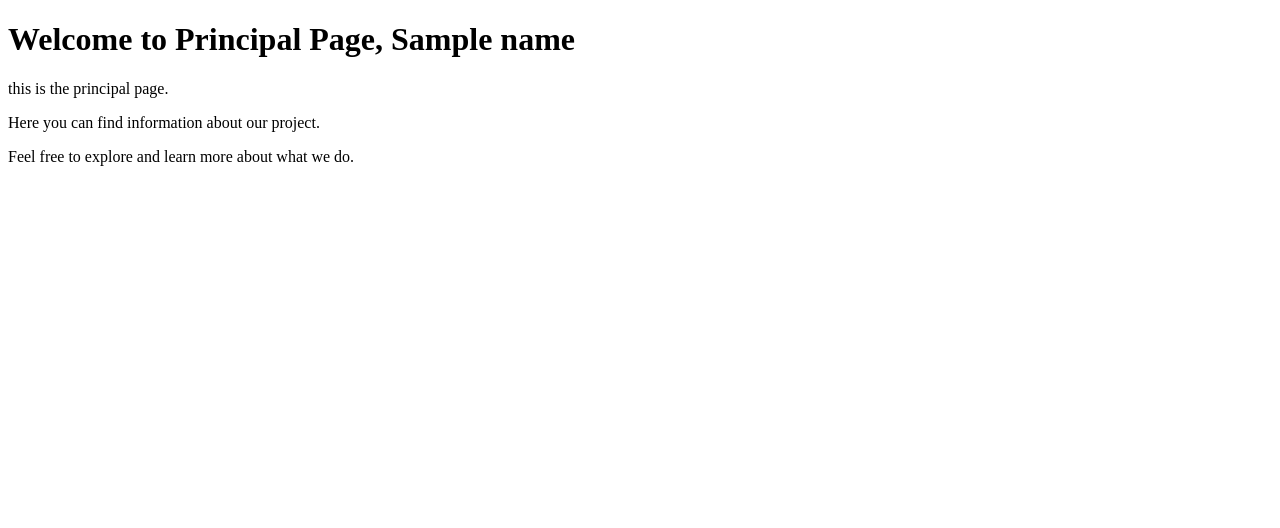
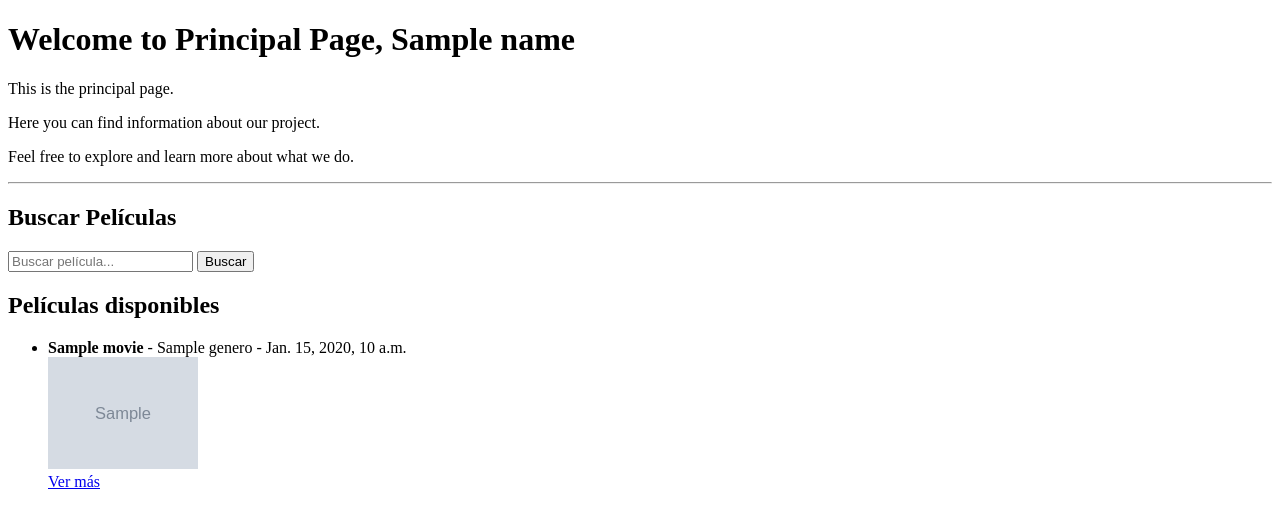
Before and after one commit to eldux123/Movie, a Django app: template templates/home.html in a window 1280 px wide. Shown: the top 528 px of the page. Run offline with Django 5.2, Linux system fonts and the light colour scheme; the template is opened without the code that fills it: most values are stand-ins (such as "Sample title", 1, 10 or a date in 2020); grey boxes marked "Sample" are stand-in pictures.

Commit message:
parte final

```diff
--- /dev/null
+++ b/Peliculas/admin.py
@@ -0,0 +1,4 @@
+from django.contrib import admin
+from .models import Peliculas
+
+admin.site.register(Peliculas)
--- a/Peliculas/settings.py
+++ b/Peliculas/settings.py
@@ -11,7 +11,7 @@ https://docs.djangoproject.com/en/5.2/ref/settings/
 """
 
 from pathlib import Path
-
+import os
 # Build paths inside the project like this: BASE_DIR / 'subdir'.
 BASE_DIR = Path(__file__).resolve().parent.parent
 
@@ -122,3 +122,5 @@ STATIC_URL = 'static/'
 # https://docs.djangoproject.com/en/5.2/ref/settings/#default-auto-field
 
 DEFAULT_AUTO_FIELD = 'django.db.models.BigAutoField'
+MEDIA_ROOT = os.path.join(BASE_DIR, 'media')
+MEDIA_URL = '/media/'
--- a/Peliculas/urls.py
+++ b/Peliculas/urls.py
@@ -17,9 +17,13 @@ Including another URLconf
 from django.contrib import admin
 from django.urls import path
 from Peliculas import views
+from django.conf.urls.static import static
+from django.conf import settings
+
 urlpatterns = [
     path('admin/', admin.site.urls),
     path('', views.home, name='home'),
     path('about/', views.about, name='about'),
+]
 
-]
+urlpatterns += static(settings.MEDIA_URL, document_root=settings.MEDIA_ROOT)
--- a/templates/home.html
+++ b/templates/home.html
@@ -5,9 +5,38 @@
     <title>Inicio</title>
 </head>
 <body>
-<h1>Welcome to Principal Page, {{name}}</h1>
-<p>this is the principal page.</p>
+
+<h1>Welcome to Principal Page, {{ name }}</h1>
+<p>This is the principal page.</p>
 <p>Here you can find information about our project.</p>
 <p>Feel free to explore and learn more about what we do.</p>
+
+<hr>
+
+<h2>Buscar Películas</h2>
+<form method="get">
+    <input type="text" name="searchMovie" placeholder="Buscar película..." value="{{ searchTerm }}">
+    <button type="submit">Buscar</button>
+</form>
+
+<h2>Películas disponibles</h2>
+<ul>
+    {% for movie in movies %}
+        <li>
+            <strong>{{ movie.titulo }}</strong> - {{ movie.genero }} - {{ movie.fecha_lanzamiento }}<br>
+
+            {% if movie.image %}
+                <img src="{{ movie.image.url }}" alt="{{ movie.titulo }}" width="150"><br>
+            {% endif %}
+
+            {% if movie.url %}
+                <a href="{{ movie.url }}" target="_blank">Ver más</a>
+            {% endif %}
+        </li>
+    {% empty %}
+        <li>No se encontraron películas.</li>
+    {% endfor %}
+</ul>
+
 </body>
 </html>
```
Also changed, not shown: Peliculas/Models.py (added, +12 -0 lines), Peliculas/views.py (+13 -6 lines), db.sqlite3.
